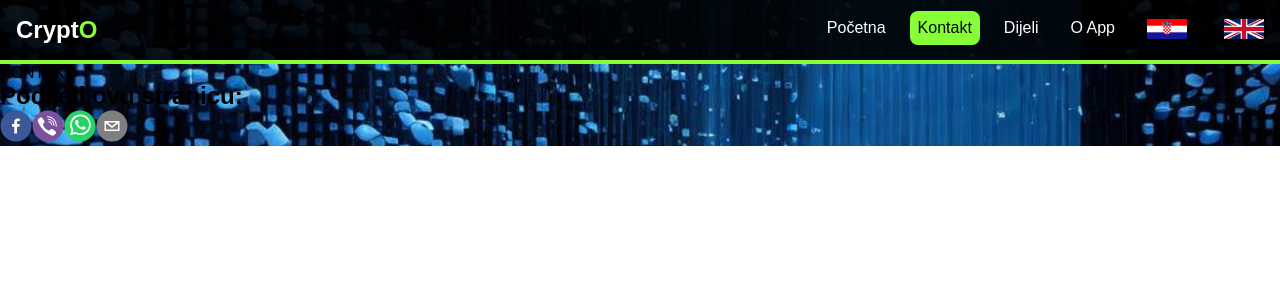
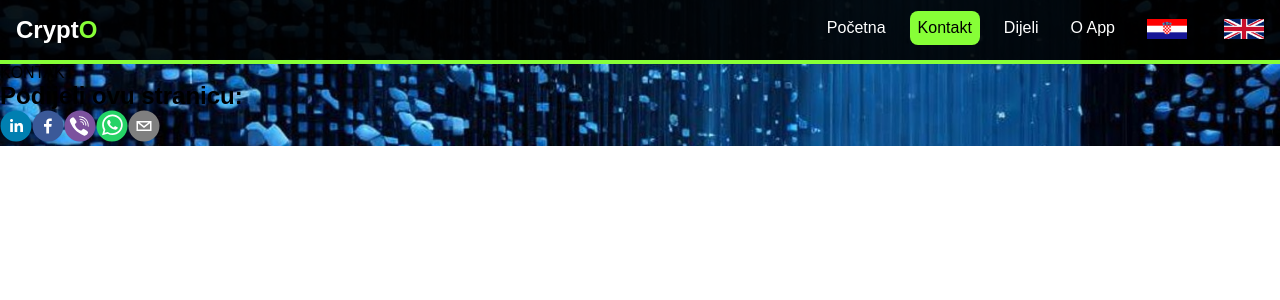
Before and after one commit to AlenZguric/crypto_text, a React (Create React App) app: page /crypto_text/contact in a window 1280 px wide. Shown: the top 300 px of the page. Built offline with nearby package versions, Linux system fonts and the light colour scheme; a web font is replaced by a local one.

Commit message:
add linkein share btn

```diff
--- a/src/components/footer/js/ShareWebApp.jsx
+++ b/src/components/footer/js/ShareWebApp.jsx
@@ -5,6 +5,8 @@ import {
   ViberShareButton,
   WhatsappShareButton,
   EmailShareButton,
+  LinkedinShareButton,
+  LinkedinIcon,
   FacebookIcon,
   ViberIcon,
   WhatsappIcon,
@@ -25,6 +27,9 @@ const ShareWebApp = () => {
   return (
     <div>
       <h2>Podijeli ovu stranicu:</h2>
+      <LinkedinShareButton url={currentUrl}>
+        <LinkedinIcon  size={32} round />
+      </LinkedinShareButton>
       <FacebookShareButton url={currentUrl}>
         <FacebookIcon size={32} round />
       </FacebookShareButton>
```
